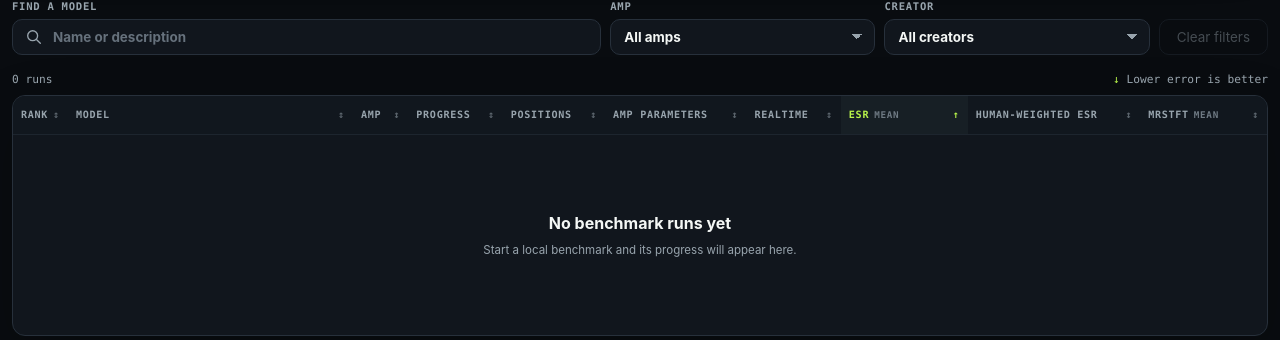
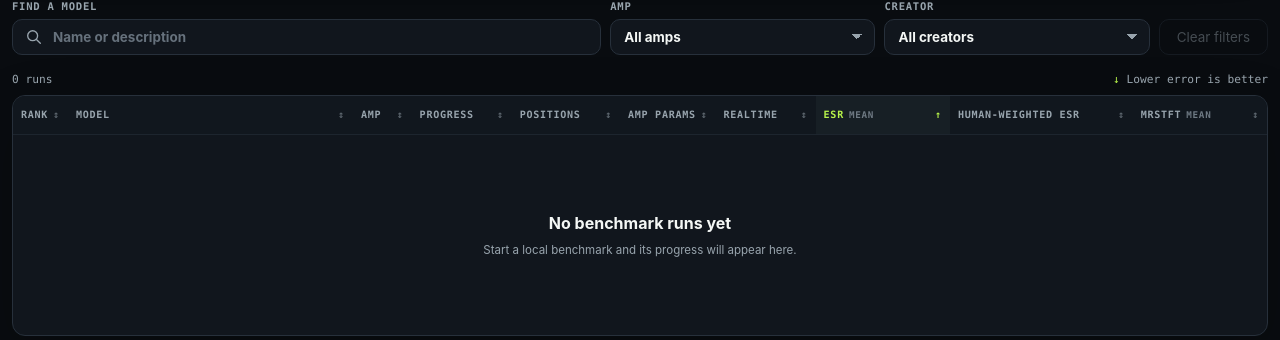
Before and after one commit to qforge-dev/top-bench, a FastAPI app: page / in a window 1280 px wide. Shown: the part 814-1154 px from the top of the page. Run offline with FastAPI, Linux system fonts and the light colour scheme; data that the repository does not hold is empty.

Commit message:
Compact amp parameter column

```diff
--- a/apps/leaderboard/src/top_arena_server/static/styles.css
+++ b/apps/leaderboard/src/top_arena_server/static/styles.css
@@ -672,7 +672,13 @@ tbody tr:last-child td {
 }
 
 .parameter-column {
-  min-width: 100px;
+  width: 1%;
+  min-width: 82px;
+  white-space: nowrap;
+}
+
+.parameter-column .sort-button {
+  padding-inline: 8px;
 }
 
 .metric-column {
--- a/apps/leaderboard/src/top_arena_server/templates/index.html
+++ b/apps/leaderboard/src/top_arena_server/templates/index.html
@@ -34,8 +34,8 @@
       name="description"
       content="A live, reproducible leaderboard for neural amp model benchmarks."
     >
-    <link rel="stylesheet" href="/static/styles.css?v=20260827-amp-control-count">
-    <script defer src="/static/dashboard.js?v=20260827-amp-control-count"></script>
+    <link rel="stylesheet" href="/static/styles.css?v=20260827-compact-amp-params">
+    <script defer src="/static/dashboard.js?v=20260827-compact-amp-params"></script>
   </head>
   <body>
     <a class="skip-link" href="#leaderboard">Skip to leaderboard</a>
@@ -146,7 +146,7 @@
                   <button class="sort-button" type="button" data-sort="positions">Positions <span aria-hidden="true">↕</span></button>
                 </th>
                 <th class="parameter-column" scope="col" aria-sort="none">
-                  <button class="sort-button" type="button" data-sort="ampParameters">Amp parameters <span aria-hidden="true">↕</span></button>
+                  <button class="sort-button" type="button" data-sort="ampParameters" aria-label="Amp parameters">Amp params <span aria-hidden="true">↕</span></button>
                 </th>
                 <th scope="col" aria-sort="none">
                   <button class="sort-button" type="button" data-sort="realtime">Realtime <span aria-hidden="true">↕</span></button>
```
Also changed, not shown: apps/leaderboard/tests/test_run_lifecycle.py (+2 -2 lines).
